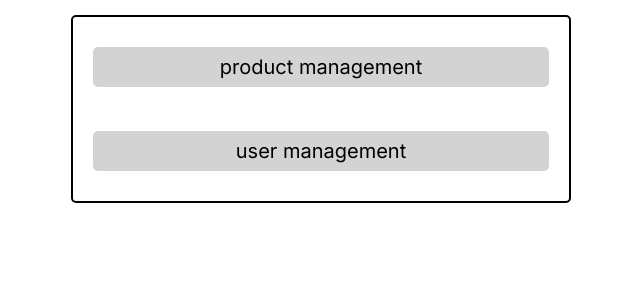
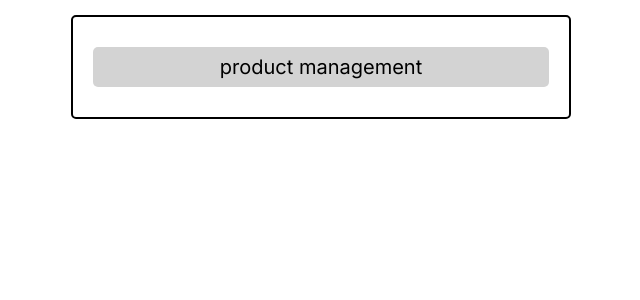
Before and after one commit to FatemaAmirabadian/Ecommerce, a Next.js app: page / in a window 1280 px wide. Shown: the top 300 px of the page, without its empty margins (319-959 px from the left). Built offline with nearby package versions, Linux system fonts and the light colour scheme.

Commit message:
delete unnecessary files

```diff
--- a/src/app/page.js
+++ b/src/app/page.js
@@ -4,8 +4,6 @@ export default function Home() {
   return (
     <div className="form_container">
       <Link href={"/admin/productmanagement"}><div className="form_title">product management</div></Link>
-      <br />
-      <Link href={"/admin/usermanagement"}><div className="form_title">user management</div></Link>
     </div>
   );
 }
```
